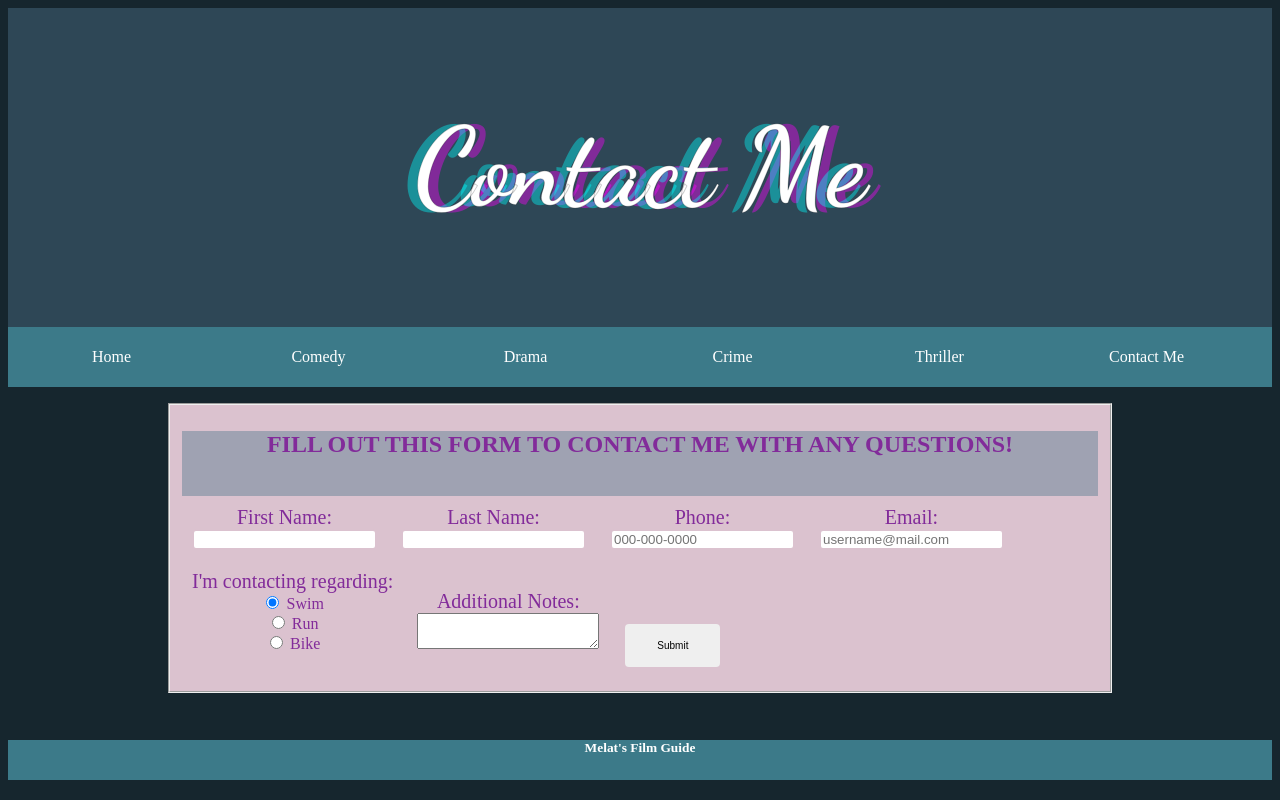
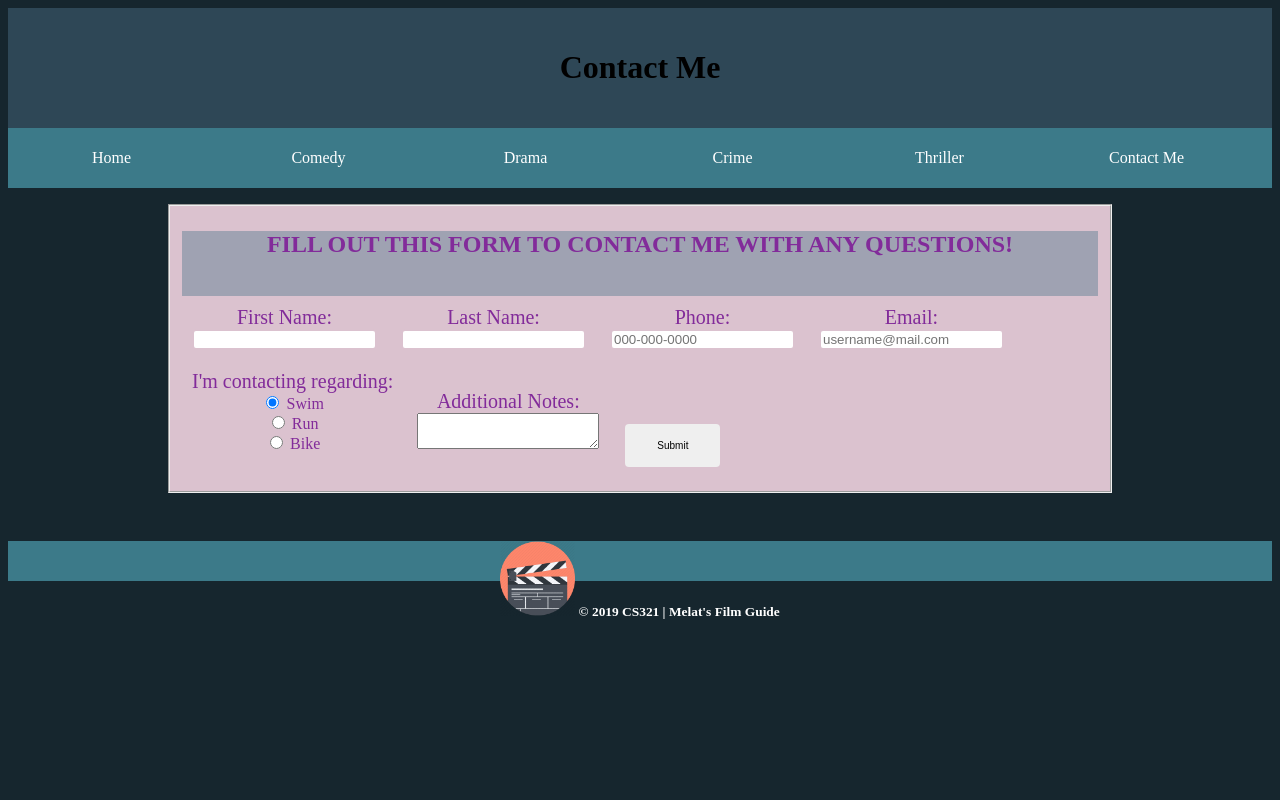
Before and after one commit to MelatAssefa/CS321, a PHP site: page /contactme.php in a window 1280 px wide. Run offline with PHP 8.4, Linux system fonts and the light colour scheme.

Commit message:
Update contactme.php

```diff
--- a/www/contactme.php
+++ b/www/contactme.php
@@ -20,12 +20,12 @@
   <body>
 
     <div class="header">
-        <h1 class="title">Contact Me</h1>
+      <h1 class="title2">Contact Me</h1>
     </div>
 
     <div class="menu">
       <ul>
-      <li><a href="index.php">Home</a></li>
+      <li><a href="index.html">Home</a></li>
       <li class="drop1">
         <a href="comedy.html" class="drop2">Comedy</a>
         <div class="drop3">
@@ -60,7 +60,7 @@
           <a href="movies\goodtime.html">Good Time</a>
         </div>
       </li>
-      <li><a href="contactme.php">Contact Me</a></li>
+      <li><a href="contactme.html">Contact Me</a></li>
     </ul>
     </div>
 
@@ -118,9 +118,9 @@
     </form>
 
     <footer>
-      <div class="text">
-        <h6> Melat's Film Guide </h6>
-      </div>
+      <h6>
+        <img src="http://ali8.cs321.simmons.edu/images/favicon.png"> &copy 2019 CS321 | Melat's Film Guide
+      </h6>
     </footer>
 
   </body>
```
